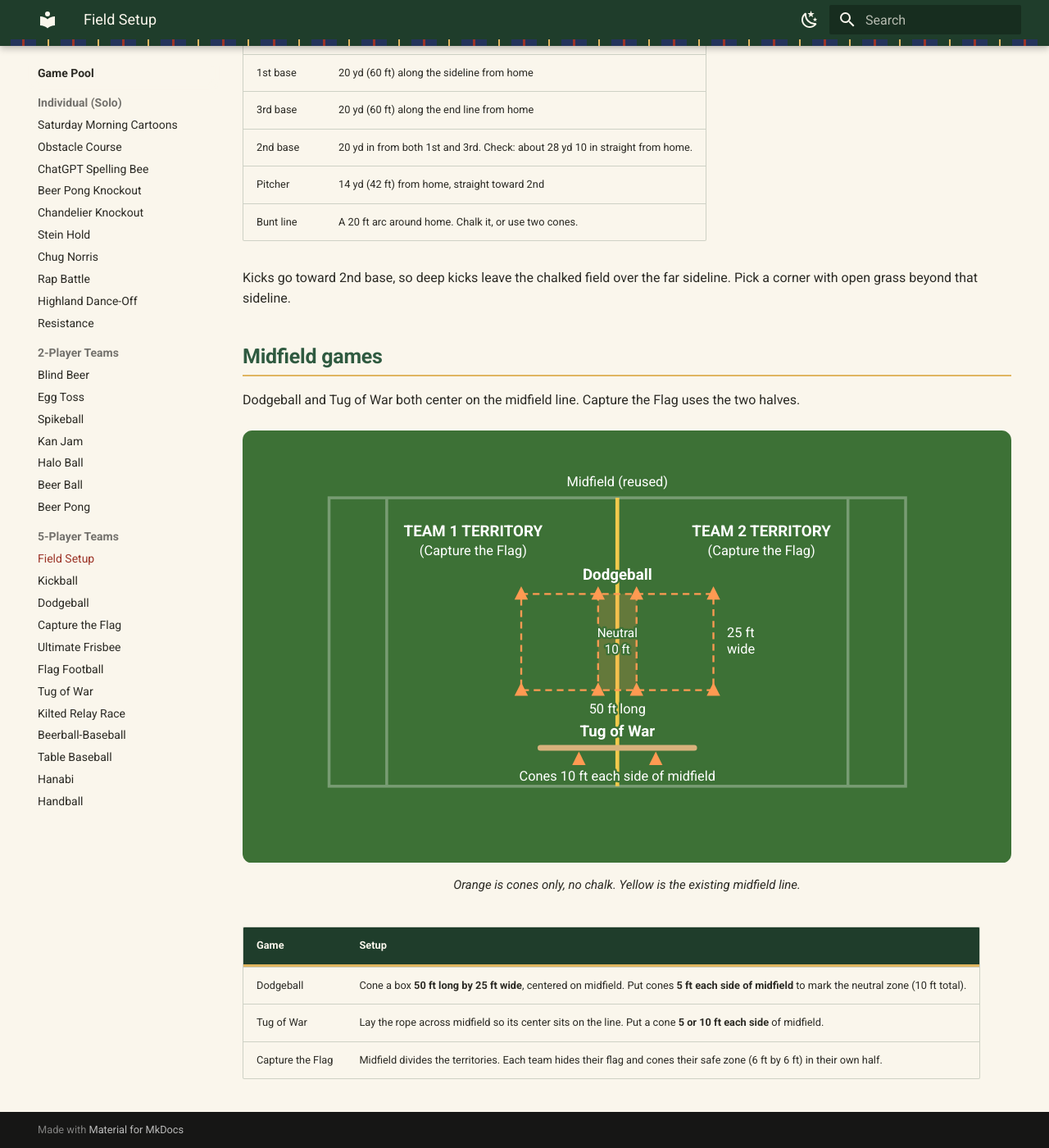
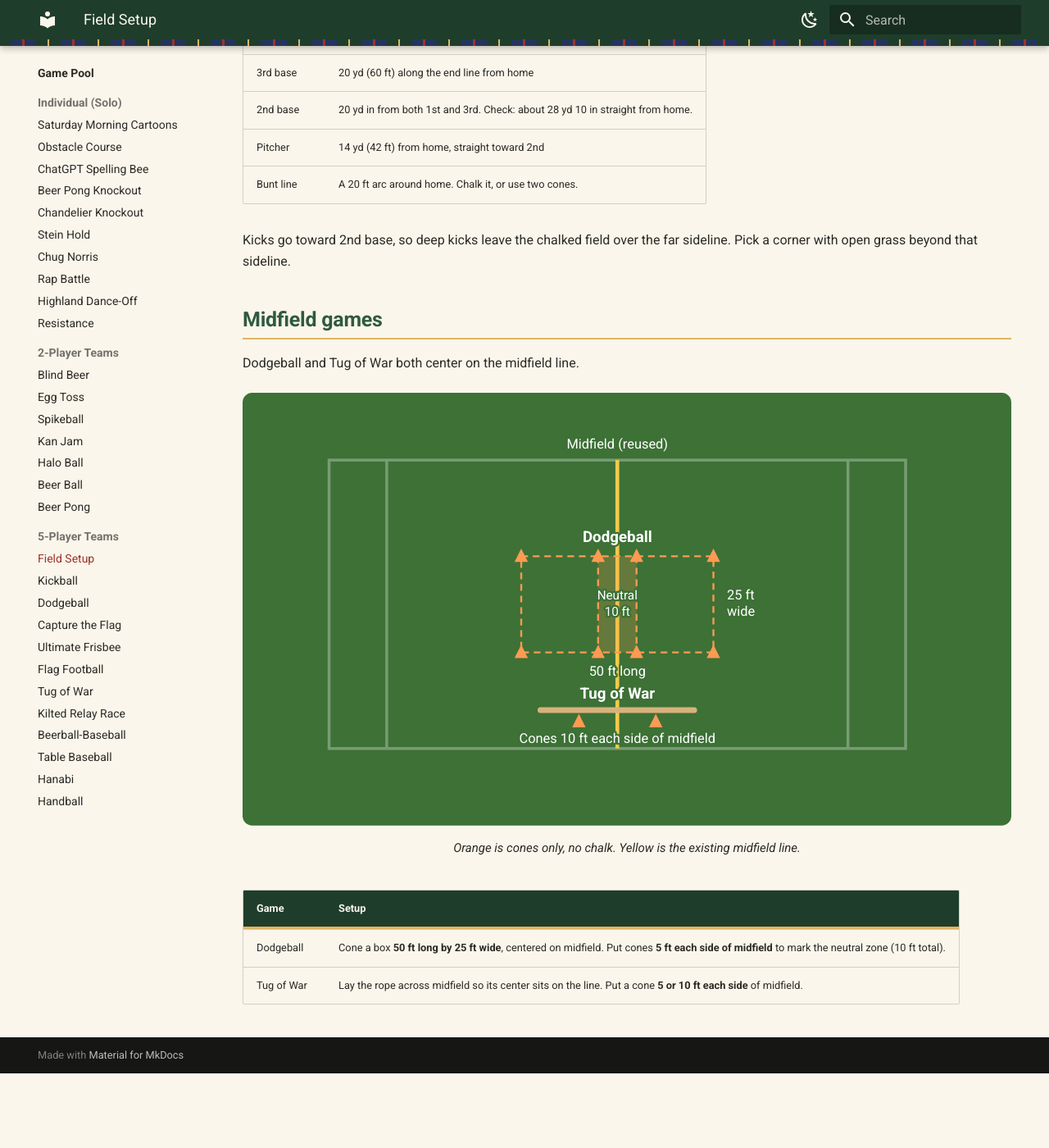
Before and after one commit to samuel-edison/best-man-games, an MkDocs documentation site: the page built from docs/games/five-player/field-setup.md, in a window 1280 px wide and 1400 px high, scrolled down 3134 px. Shown: the whole window at 82% size. Built offline with MkDocs 1.6.1 and Material for MkDocs 9.7.7, drawn with Linux system fonts in a browser that asks for light colours; after the commit the page ends 4443 px from its top, so only the background shows below that; some of the changed text lies outside the part shown.

Commit message:
Remove Capture the Flag from the field setup page
Co-Authored-By: Claude Opus 5.5 <noreply@anthropic.com>

```diff
--- a/docs/games/five-player/field-setup.md
+++ b/docs/games/five-player/field-setup.md
@@ -111,7 +111,6 @@ Running a string line between stakes makes long chalk lines much straighter.
 | [Ultimate Frisbee](ultimate-frisbee.md) | Whole field. Catch it in the end zone to score. |
 | [Flag Football](flag-football.md) | Whole field. Start at your own goal line (the 5-yard line), first down at midfield (the 25-yard line), score in the end zone. |
 | [Handball](handball.md) | Whole field. End zones are the goal areas, goals on the end lines, penalty dots, throw-off from the center dot. |
-| [Capture the Flag](capture-the-flag.md) | Midfield splits the two territories. Teams place their own flags and safe zones with cones. |
 | [Kickball](kickball.md) | One corner of the field. See [Kickball](#kickball) below. |
 | [Dodgeball](dodgeball.md) | Cone box over midfield. See [Midfield games](#midfield-games) below. |
 | [Tug of War](tug-of-war.md) | Rope centered on midfield. See [Midfield games](#midfield-games) below. |
@@ -187,12 +186,12 @@ Kicks go toward 2nd base, so deep kicks leave the chalked field over the far sid
 
 ## Midfield games
 
-Dodgeball and Tug of War both center on the midfield line. Capture the Flag uses the two halves.
+Dodgeball and Tug of War both center on the midfield line.
 
 <figure class="bmg-field" markdown="0">
 <svg viewBox="0 0 800 450" role="img" aria-labelledby="f3t f3d" xmlns="http://www.w3.org/2000/svg">
   <title id="f3t">Midfield games on the shared field</title>
-  <desc id="f3d">A coned dodgeball box 50 feet long and 25 feet wide centered on midfield, with neutral cones 5 feet each side of midfield. A tug of war rope crossing midfield near one sideline, with cones 10 feet each side. Capture the flag territories are the two halves.</desc>
+  <desc id="f3d">A coned dodgeball box 50 feet long and 25 feet wide centered on midfield, with neutral cones 5 feet each side of midfield. A tug of war rope crossing midfield near one sideline, with cones 10 feet each side.</desc>
   <rect x="0" y="0" width="800" height="450" rx="10" fill="#3d7136"/>
   <g stroke="#ffffff" stroke-width="3" fill="none" opacity="0.3">
     <rect x="90" y="70" width="600" height="300"/>
@@ -221,14 +220,10 @@ Dodgeball and Tug of War both center on the midfield line. Capture the Flag uses
     <polygon points="430,334 423,348 437,348"/>
   </g>
   <g fill="#ffffff" font-family="Roboto, Arial, sans-serif" font-size="16" font-weight="700" text-anchor="middle">
-    <text x="240" y="110">TEAM 1 TERRITORY</text>
-    <text x="540" y="110">TEAM 2 TERRITORY</text>
     <text x="390" y="155">Dodgeball</text>
     <text x="390" y="318">Tug of War</text>
   </g>
   <g fill="#ffffff" font-family="Roboto, Arial, sans-serif" font-size="14" text-anchor="middle">
-    <text x="240" y="130">(Capture the Flag)</text>
-    <text x="540" y="130">(Capture the Flag)</text>
     <text x="390" y="58">Midfield (reused)</text>
     <text x="390" y="215" font-size="13">Neutral</text>
     <text x="390" y="232" font-size="13">10 ft</text>
@@ -245,4 +240,3 @@ Dodgeball and Tug of War both center on the midfield line. Capture the Flag uses
 | --- | --- |
 | Dodgeball | Cone a box **50 ft long by 25 ft wide**, centered on midfield. Put cones **5 ft each side of midfield** to mark the neutral zone (10 ft total). |
 | Tug of War | Lay the rope across midfield so its center sits on the line. Put a cone **5 or 10 ft each side** of midfield. |
-| Capture the Flag | Midfield divides the territories. Each team hides their flag and cones their safe zone (6 ft by 6 ft) in their own half. |
```
Also changed, not shown: docs/games/five-player/capture-the-flag.md (+0 -2 lines).
